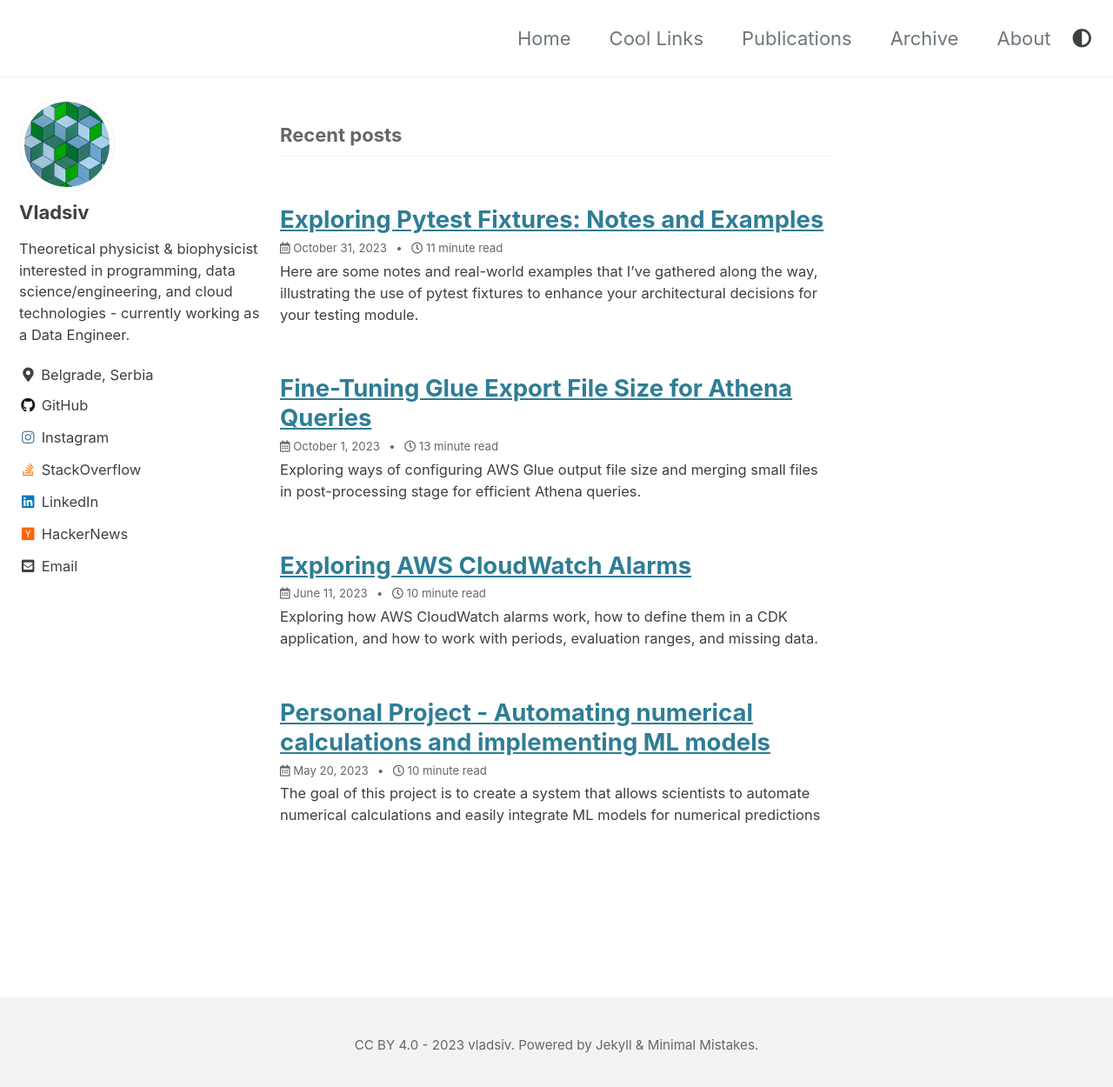
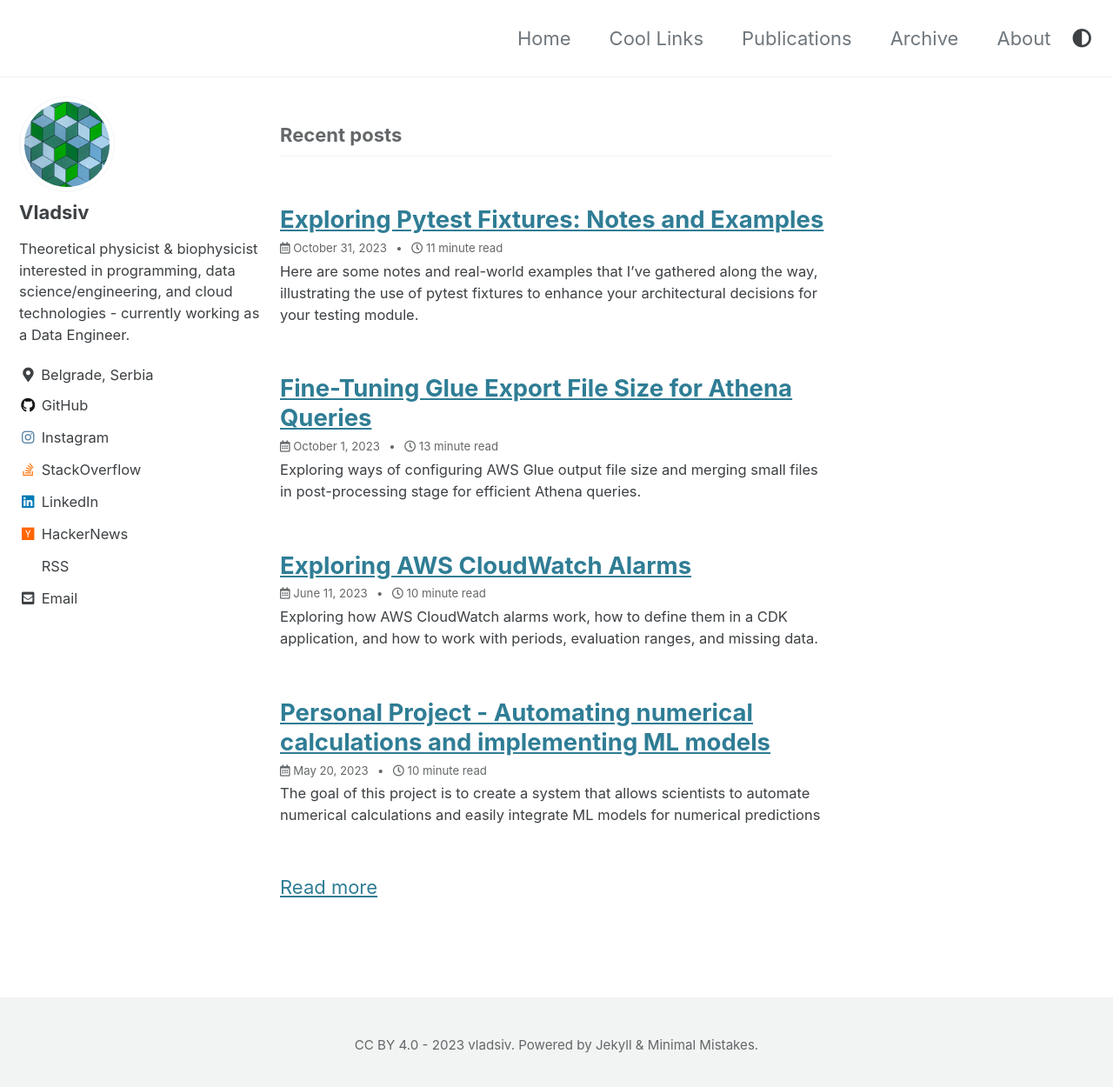
Before and after one commit to VladimirSiv/VladimirSiv.github.io, a Jekyll site: the page built from index.html, in a window 1280 px wide and 1258 px high. Shown: the top 1250 px of the window at 87% size. Built offline with Jekyll 4.4.1, drawn with Linux system fonts in a browser that asks for light colours; cached includes are drawn as plain includes.

Commit message:
Add RSS feed link and Read More

```diff
--- a/_config.yml
+++ b/_config.yml
@@ -138,6 +138,9 @@ author:
     - label: "HackerNews"
       icon: "fab fa-fw fa-hacker-news"
       url: https://news.ycombinator.com/user?id=vladsiv
+    - label: "RSS"
+      icon: "fab fa-fw fa-rss"
+      url: https://vladsiv.com/feed.xml
 
 # Site Footer
 footer:
--- a/_layouts/home.html
+++ b/_layouts/home.html
@@ -19,4 +19,7 @@ layout: archive
   {% endfor %}
 </div>
 
+<br/>
+<a href="/archive">Read more</a>
+
 {% include paginator.html %}
```
